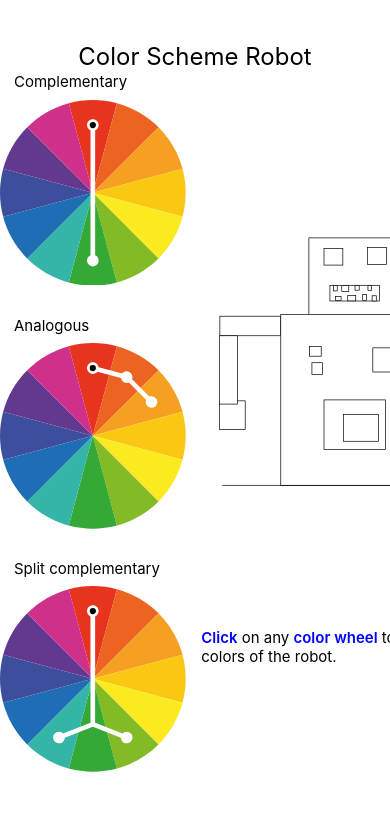
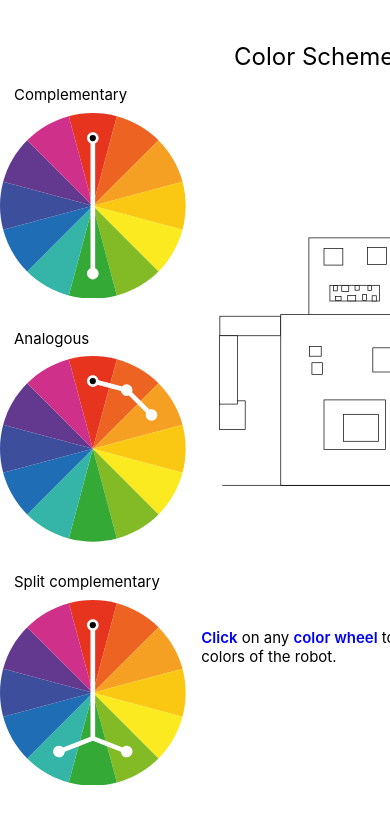
Before and after one commit to PayCra/color-robot, a React (Create React App) app: page / in a window 390 px wide. Shown: the top 824 px of the page. Built offline with nearby package versions, Linux system fonts and the light colour scheme.

Commit message:
Responsive robot.

```diff
--- a/src/App.css
+++ b/src/App.css
@@ -5,6 +5,7 @@
 }
 
 .Container {
+    padding-top: 5vh;
     display: flex;
     justify-content: center;
     min-width: fit-content;
@@ -27,7 +28,6 @@
 }
 
 .Title {
-    padding-top: 5vh;
     font-size: 24px;
     text-align: center;
 }
@@ -57,6 +57,7 @@
 }
 
 .Left-column, .Right-column {
+    padding-top: 5vh;
     height: 85vh;
     display: flex;
     flex-direction: column;
--- a/src/App.js
+++ b/src/App.js
@@ -109,7 +109,7 @@ class App extends Component {
     render() {
         return (
             <div className="All">
-                <div className="Title">Color Scheme Robot</div>
+                {/*<div className="Title">Color Scheme Robot</div>*/}
                 <div className="Container">
                     <div className="Left-column">
                         <div className="Set">
@@ -144,6 +144,7 @@ class App extends Component {
                         </div>
                     </div>
                     <div className="Middle">
+                        <div className="Title">Color Scheme Robot</div>
                         <div className="Robot">
                         <Robot
                             shapeColor1={this.state.shapeColor1}
```
